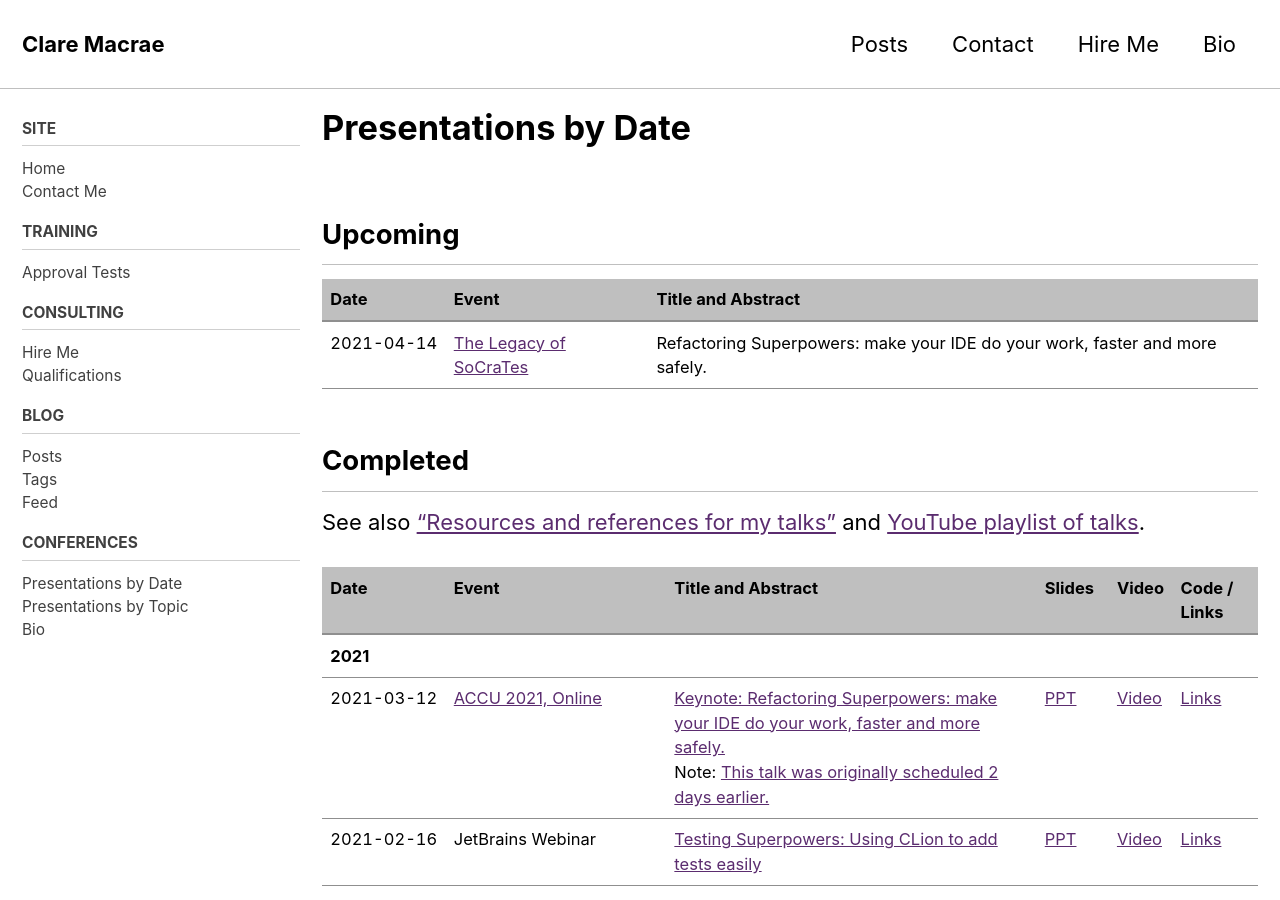
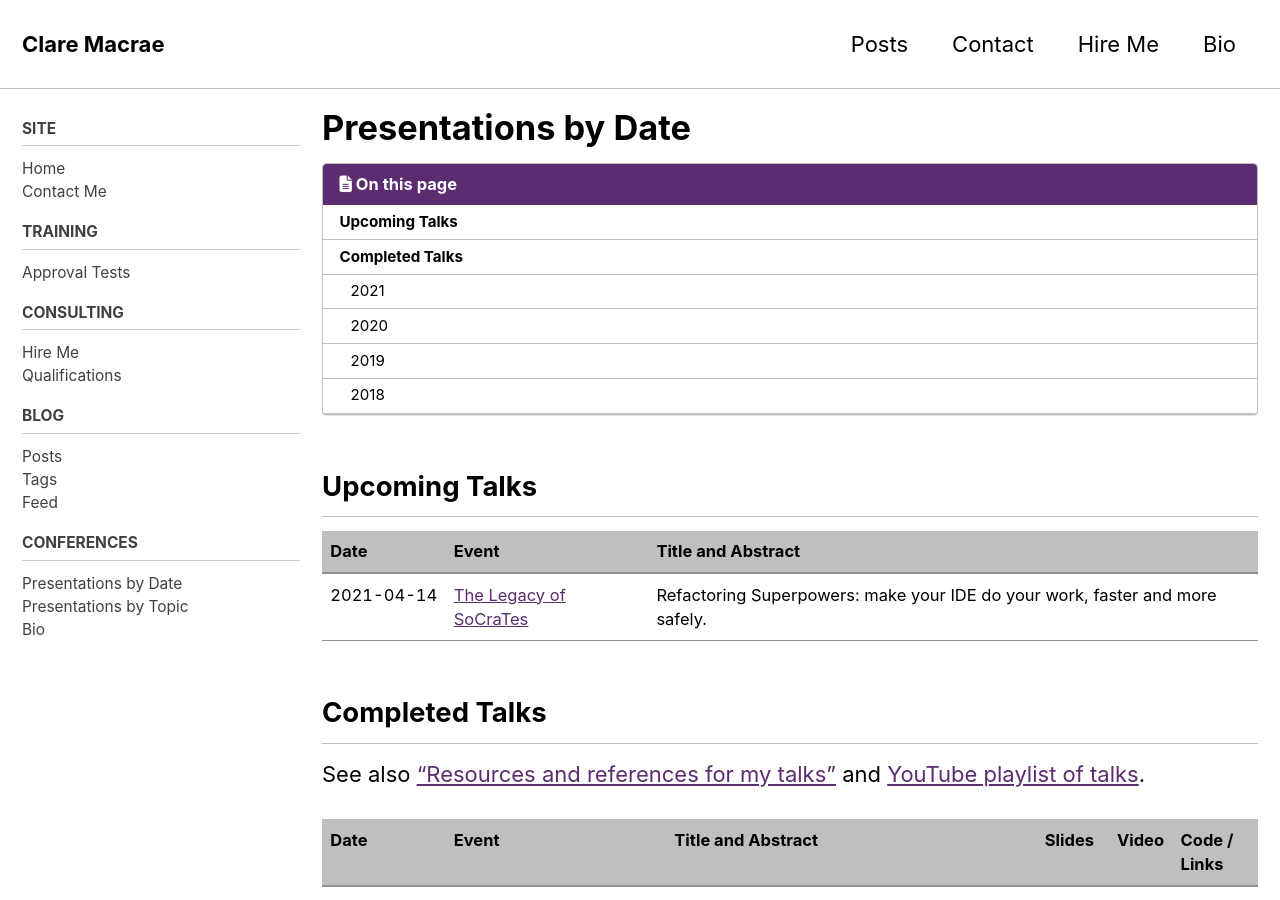
Before and after one commit to claremacrae/claremacrae.github.io, a Jekyll site: the page built from conferences/presentations.md, in a window 1280 px wide and 900 px high. Built offline with Jekyll 4.4.1, drawn with Linux system fonts in a browser that asks for light colours; cached includes are drawn as plain includes; nearby versions of some CDN libraries.

Commit message:
Add table of contents to "Presentations by Date" page

```diff
--- a/_layouts/presentations_table.html
+++ b/_layouts/presentations_table.html
@@ -5,7 +5,7 @@
 {% assign upcomingTalks = site.data.presentations | where_exp:"event","event.upcoming == true" %}
 
 {% if upcomingTalks != empty %}
-<h2 id="upcoming">Upcoming</h2>
+<h2 id="upcoming">Upcoming Talks</h2>
 
 <table>
   {% include /presentations/upcoming-presentation-head.html %}
@@ -17,7 +17,7 @@
 </table>
 {% endif %}
 
-<h2 id="completed">Completed</h2>
+<h2 id="completed">Completed Talks</h2>
 
 {% include /presentations/see-also.html %}
 
@@ -32,7 +32,7 @@
 
   {% for year in eventsByYear %}
     <tr>
-      <td colspan="6"><strong>{{ year.name }}</strong></td>
+      <td colspan="6"><h3 id="{{ year.name | slugify | downcase }}">{{ year.name }}</h3></td>
     </tr>
 
     {% for event in year.items %}
```
Also changed, not shown: conferences/presentations.md (+1 -1 lines).
